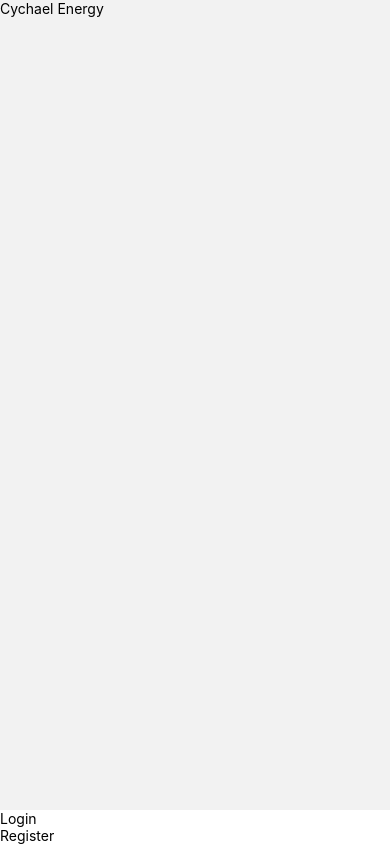
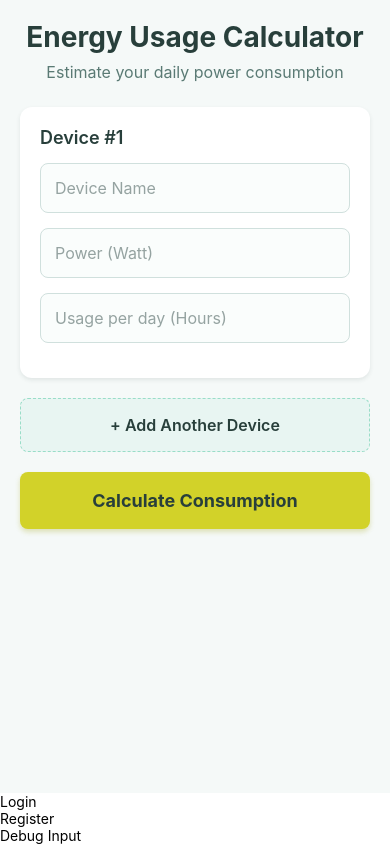
Before and after one commit to Joes131205/cychael-energy, a React Native app: screen /EnergyInputPage in a window 390 px wide. Built offline with nearby package versions, Linux system fonts and the light colour scheme; no server answers.

Commit message:
feat: Create Page - EnergyInputPage With color pallete from figma and some validation & calculation

```diff
--- a/src/components/NavBarComponent.tsx
+++ b/src/components/NavBarComponent.tsx
@@ -108,6 +108,14 @@ const NavBarComponent = () => {
                                     Register
                                 </Text>
                             </TouchableOpacity>
+
+                            {/* For Debugging */}
+                            <TouchableOpacity
+                                className="px-4 py-2 bg-green-600 rounded-full"
+                                onPress={() => navigation.navigate("EnergyInputPage" as never)}
+                            >
+                                <Text className="text-white font-medium">Debug Input</Text>
+                            </TouchableOpacity>
                         </View>
                     )}
                 </View>
--- a/src/navigation/AppNavigator.tsx
+++ b/src/navigation/AppNavigator.tsx
@@ -3,6 +3,7 @@ import LoginPage from "../screens/auth/LoginPage";
 import RegisterPage from "../screens/auth/RegisterPage";
 import DashboardPage from "../screens/DashboardPage";
 import LandingPage from "../screens/LandingPage";
+import EnergyInputPage from "../screens/EnergyInputPage";
 
 const Stack = createNativeStackNavigator();
 
@@ -29,6 +30,11 @@ export default function AppNavigator() {
                 component={LandingPage}
                 options={{ title: "Cychael Energy", headerShown: false }}
             />
+            <Stack.Screen
+                name="EnergyInputPage"
+                component={EnergyInputPage}
+                options={{ title: "Energy Input", headerShown: false }}
+            />
         </Stack.Navigator>
     );
 }
--- a/src/screens/EnergyInputPage.tsx
+++ b/src/screens/EnergyInputPage.tsx
@@ -1,7 +1,261 @@
 import React from "react";
+import { View, Text, TextInput, TouchableOpacity, ScrollView, StyleSheet } from "react-native";
+import { useState } from "react";
+import { Alert } from "react-native";
 
 const EnergyInputPage = () => {
-    return <div>EnergyInputPage</div>;
+    const [devices, setDevices] = useState([{ name: "", watt: "", hours: "" }]);
+    const [result, setResult] = useState<number | null>(null);
+
+    const handleAddDevice = () => {
+        setDevices([...devices, { name: "", watt: "", hours: "" }]);
+    };
+
+    const handleChange = (
+        index: number,
+        key: "name" | "watt" | "hours",
+        value: string
+    ) => {
+        const updated = [...devices];
+        updated[index][key] = value;
+        setDevices(updated);
+    };
+
+    const handleRemoveDevice = (index: number) => {
+        if (devices.length === 1) return;
+        const updated = [...devices];
+        updated.splice(index, 1);
+        setDevices(updated);
+    };
+
+    const calculate = () => {
+        for (const device of devices) {
+            if (!device.name || !device.watt || !device.hours) {
+                Alert.alert("Incomplete Input", "Please fill in all fields for each device.");
+                return;
+            }
+        }
+
+        let totalKWhPerDay = 0;
+
+        devices.forEach((device) => {
+            const watt = parseFloat(device.watt);
+            const hours = parseFloat(device.hours);
+
+            if (!isNaN(watt) && !isNaN(hours)) {
+                totalKWhPerDay += (watt * hours) / 1000;
+            }
+        });
+
+        setResult(totalKWhPerDay);
+    };
+
+
+    return (
+        <ScrollView style={styles.container}>
+            <View style={styles.header}>
+                <Text style={styles.title}>Energy Usage Calculator</Text>
+                <Text style={styles.subtitle}>Estimate your daily power consumption</Text>
+            </View>
+
+            {devices.map((device, index) => (
+                <View key={index} style={styles.deviceCard}>
+                    <Text style={styles.cardTitle}>Device #{index + 1}</Text>
+                    <TextInput
+                        placeholder="Device Name"
+                        placeholderTextColor="#95A3A1"
+                        value={device.name}
+                        onChangeText={(text) => handleChange(index, "name", text)}
+                        style={styles.input}
+                    />
+                    <TextInput
+                        placeholder="Power (Watt)"
+                        placeholderTextColor="#95A3A1"
+                        value={device.watt}
+                        onChangeText={(text) => handleChange(index, "watt", text)}
+                        keyboardType="numeric"
+                        style={styles.input}
+                    />
+                    <TextInput
+                        placeholder="Usage per day (Hours)"
+                        placeholderTextColor="#95A3A1"
+                        value={device.hours}
+                        onChangeText={(text) => handleChange(index, "hours", text)}
+                        keyboardType="numeric"
+                        style={styles.input}
+                    />
+
+                    {devices.length > 1 && (
+                        <TouchableOpacity
+                            onPress={() => handleRemoveDevice(index)}
+                            style={styles.removeButton}
+                        >
+                            <Text style={styles.removeButtonText}>Remove Device</Text>
+                        </TouchableOpacity>
+                    )}
+                </View>
+            ))}
+
+            <TouchableOpacity
+                onPress={handleAddDevice}
+                style={styles.addButton}
+            >
+                <Text style={styles.addButtonText}>+ Add Another Device</Text>
+            </TouchableOpacity>
+
+            <TouchableOpacity
+                onPress={calculate}
+                style={styles.calculateButton}
+            >
+                <Text style={styles.calculateButtonText}>Calculate Consumption</Text>
+            </TouchableOpacity>
+
+            {result !== null && (
+                <View style={styles.resultContainer}>
+                    <Text style={styles.resultTitle}>Energy Consumption Results</Text>
+                    <View style={styles.resultRow}>
+                        <Text style={styles.resultLabel}>Daily:</Text>
+                        <Text style={styles.resultValue}>{result.toFixed(2)} kWh</Text>
+                    </View>
+                    <View style={styles.resultRow}>
+                        <Text style={styles.resultLabel}>Monthly (30 days):</Text>
+                        <Text style={styles.resultValue}>{(result * 30).toFixed(2)} kWh</Text>
+                    </View>
+                    <View style={styles.resultRow}>
+                        <Text style={styles.resultLabel}>Yearly:</Text>
+                        <Text style={styles.resultValue}>{(result * 365).toFixed(2)} kWh</Text>
+                    </View>
+                </View>
+            )}
+        </ScrollView>
+    );
 };
 
+const styles = StyleSheet.create({
+    container: {
+        flex: 1,
+        backgroundColor: "#F5F9F8",
+        padding: 20,
+    },
+    header: {
+        marginBottom: 25,
+        alignItems: 'center',
+    },
+    title: {
+        fontSize: 28,
+        fontWeight: '700',
+        color: "#283F3B",
+        marginBottom: 8,
+    },
+    subtitle: {
+        fontSize: 16,
+        color: "#5A7A74",
+    },
+    deviceCard: {
+        backgroundColor: "#FFFFFF",
+        borderRadius: 12,
+        padding: 20,
+        marginBottom: 20,
+        shadowColor: "#283F3B",
+        shadowOffset: {
+            width: 0,
+            height: 2,
+        },
+        shadowOpacity: 0.1,
+        shadowRadius: 4,
+        elevation: 3,
+    },
+    cardTitle: {
+        fontSize: 18,
+        fontWeight: '600',
+        color: "#283F3B",
+        marginBottom: 15,
+    },
+    input: {
+        borderWidth: 1,
+        borderColor: "#D0E0DD",
+        borderRadius: 8,
+        padding: 14,
+        marginBottom: 15,
+        fontSize: 16,
+        color: "#283F3B",
+        backgroundColor: "#FAFDFC",
+    },
+    removeButton: {
+        backgroundColor: "#FFE8E8",
+        padding: 12,
+        borderRadius: 8,
+        alignItems: 'center',
+        marginTop: 5,
+    },
+    removeButtonText: {
+        color: "#D32F2F",
+        fontWeight: '600',
+    },
+    addButton: {
+        backgroundColor: "#E8F5F2",
+        padding: 16,
+        borderRadius: 8,
+        alignItems: 'center',
+        marginBottom: 20,
+        borderWidth: 1,
+        borderColor: "#99DDC8",
+        borderStyle: 'dashed',
+    },
+    addButtonText: {
+        color: "#283F3B",
+        fontWeight: '600',
+        fontSize: 16,
+    },
+    calculateButton: {
+        backgroundColor: "#D2D229",
+        padding: 18,
+        borderRadius: 8,
+        alignItems: 'center',
+        marginBottom: 25,
+        shadowColor: "#A5A822",
+        shadowOffset: {
+            width: 0,
+            height: 3,
+        },
+        shadowOpacity: 0.3,
+        shadowRadius: 5,
+        elevation: 5,
+    },
+    calculateButtonText: {
+        color: "#283F3B",
+        fontWeight: '700',
+        fontSize: 18,
+    },
+    resultContainer: {
+        backgroundColor: "#E8F5F2",
+        borderRadius: 12,
+        padding: 20,
+        borderLeftWidth: 5,
+        borderLeftColor: "#99DDC8",
+    },
+    resultTitle: {
+        fontSize: 18,
+        fontWeight: '700',
+        color: "#283F3B",
+        marginBottom: 15,
+        textAlign: 'center',
+    },
+    resultRow: {
+        flexDirection: 'row',
+        justifyContent: 'space-between',
+        marginBottom: 10,
+    },
+    resultLabel: {
+        fontSize: 16,
+        color: "#5A7A74",
+        fontWeight: '500',
+    },
+    resultValue: {
+        fontSize: 16,
+        fontWeight: '600',
+        color: "#283F3B",
+    },
+});
+
 export default EnergyInputPage;
```
